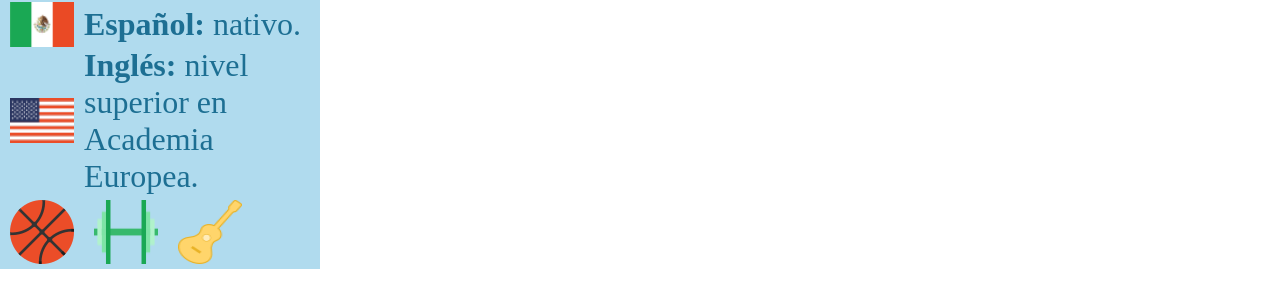
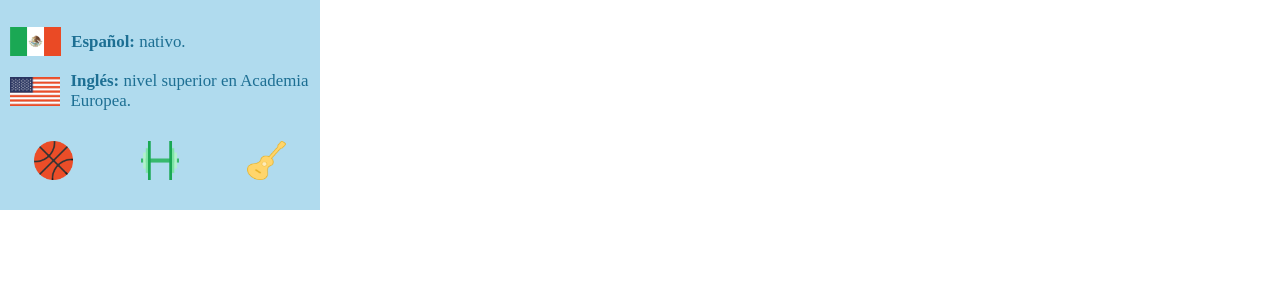
Before and after one commit to gbeto21/CV, a plain HTML site: page index.html in a window 1280 px wide. Shown: the part 470-778 px from the top of the page. Drawn offline with Linux system fonts and the light colour scheme; a web font is replaced by a local one.

Commit message:
Se agregaron los estilos para el panel en tamaños grandes de pantallas.

```diff
--- a/src/sass/lib/_variables.scss
+++ b/src/sass/lib/_variables.scss
@@ -150,12 +150,21 @@ $pn_lg_snt_img_wd: 3vw;
 /*#region Languages*/
 $pn_md_lng_flg_hg: 3.5vw;
 $pn_md_lng_flg_wd: 5vw;
+$pn_lg_lng_flg_hg: 2.3vw;
+$pn_lg_lng_flg_wd: 4vw;
 
 /*#endregion*/
 
 /*#region Hobbies*/
+
+/*#region MD*/
 $pn_md_hbs_hbb_hg: 5vw;
 $pn_md_hbs_hbb_wd: 5vw;
 /*#endregion*/
 
+/*#region LG*/
+$pn_lg_hbs_hbb_hg: 3vw;
+$pn_lg_hbs_hbb_wd: 3vw;
 /*#endregion*/
+
+/*#endregion*/
--- a/src/sass/lib/mixins/_mixinsPanel.scss
+++ b/src/sass/lib/mixins/_mixinsPanel.scss
@@ -213,4 +213,34 @@
         font-size: $ft_lg_md;
         text-align: center;
     }
+
+    .languages{
+        margin-top: 30px;
+        margin-bottom: 30px;
+    }
+
+    .languages_flag{
+        width: $pn_lg_lng_flg_wd;
+        height: $pn_lg_lng_flg_hg;
+    }
+
+    .languages_languageContainer{
+        margin-bottom: 15px;
+    }
+
+    .languages_languageContainer p{
+        font-size: $ft_lg_sm;
+    }
+
+    .hobbies{
+        display: flex;
+        justify-content: space-around;
+        padding-bottom: 25px;
+    }
+
+    .hobbies_hobbie{
+        width: $pn_lg_hbs_hbb_wd;
+        height: $pn_lg_hbs_hbb_hg;
+    }
+
 }
```
Also changed, not shown: src/css/estilos.css.
